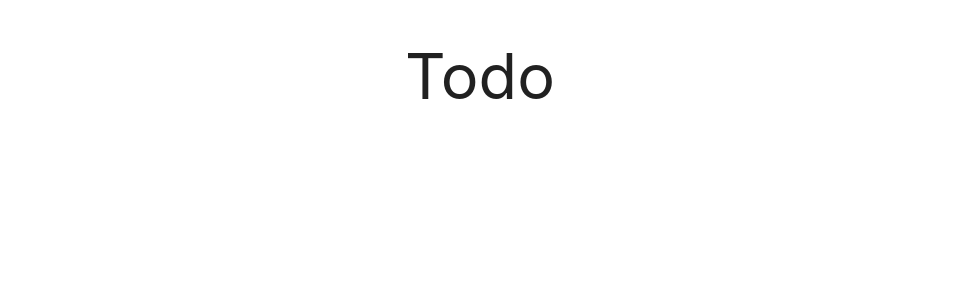
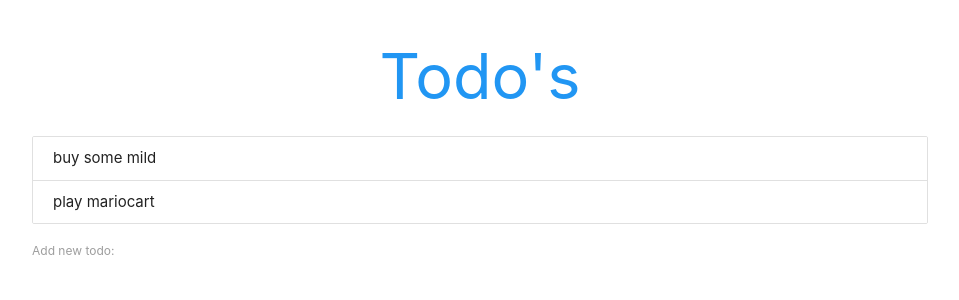
Before and after one commit to popejb1116/react-tut-react_redux, a React (Create React App) app: page / in a window 1280 px wide. Shown: the top 300 px of the page, without its empty margins (160-1119 px from the left). Built offline with nearby package versions, Linux system fonts and the light colour scheme.

Commit message:
Completed 24 - Simple todo application

```diff
--- /dev/null
+++ b/src/AddTodo.js
@@ -0,0 +1,43 @@
+import React, { Component } from 'react';
+
+class AddTodo extends Component {
+
+  state = {
+    content: null
+  }
+
+  handleChange = (e) => {
+    this.setState({
+      content: e.target.value
+    })
+  }
+
+  handleSubmit = (e) => {
+    e.preventDefault()
+    this.props.addTodo(this.state)
+    this.setState({
+      content: null
+    })
+    e.target.reset()
+  }
+
+  render() {
+    return (
+      <div>
+        <form onSubmit={this.handleSubmit}>
+          <label>Add new todo:</label>
+          <input type="text" onChange={this.handleChange} />
+        </form>
+      </div>
+    )
+  }
+}
+
+export default AddTodo
+
+{/*
+  This method is sometimes used to clear fields but didn't work for me?
+<input type="text" onChange={this.handleChange} value={this.state.content}/>
+
+  Had to add e.target.reset() instead?
+*/}
--- a/src/App.js
+++ b/src/App.js
@@ -1,13 +1,41 @@
 import React, { Component } from 'react'
+import Todos from './Todos'
+import AddTodo from './AddTodo'
 
 class App extends Component {
 
+  state = {
+    todos: [
+      {id: 1, content: 'buy some mild'},
+      {id: 2, content: 'play mariocart'}
+    ]
+  }
+
+  deleteTodo = (id)=> {
+    const todosForEdit = this.state.todos.filter(todo => {
+      return todo.id !== id
+    })
+
+    this.setState({
+      todos: todosForEdit
+    })
+  }
+
+  addTodo = (todo) => {
+    todo.id = Math.random()
+    let todosForEdit = [...this.state.todos, todo]
+
+    this.setState({
+      todos: todosForEdit
+    })
+  }
+
   render() {
     return (
-      <div className="App">
-        <div className="container center-align">
-          <h1>Todo</h1>
-        </div>
+      <div className="App container">
+        <h1 className="center blue-text">Todo's</h1>
+        <Todos todos={this.state.todos} deleteTodo={this.deleteTodo} />
+        <AddTodo addTodo={this.addTodo} />
       </div>
     )
   }
--- /dev/null
+++ b/src/Todos.js
@@ -0,0 +1,24 @@
+import React from 'react'
+
+const Todos = ({todos, deleteTodo}) => {
+
+  const todoList = todos.length ? (
+    todos.map(todo => {
+      return (
+        <div className="collection-item" key={todo.id}>
+          <span onClick={()=> deleteTodo(todo.id)}>{todo.content}</span>
+        </div>
+      )
+    })
+  ) : (
+    <p className="center" >You have no Todo's left, yay</p>
+  )
+
+  return (
+    <div className="todos collection">
+      {todoList}
+    </div>
+  )
+}
+
+export default Todos
```
